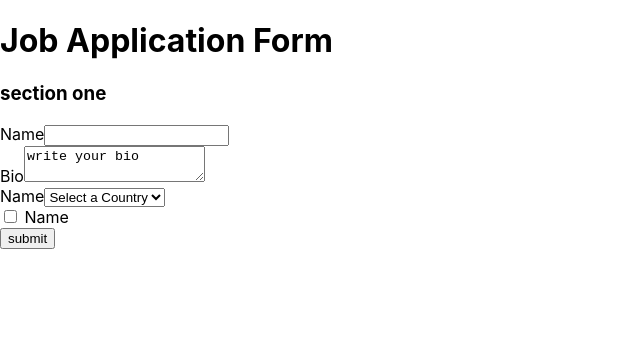
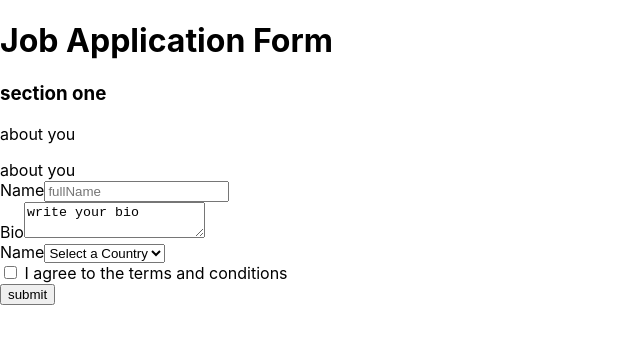
Before and after one commit to asar17/React-Testing-Libraray-Example, a React (Create React App) app: page / in a window 1280 px wide. Shown: the top 344 px of the page, without its empty margins (0-640 px from the left). Built offline with nearby package versions, Linux system fonts and the light colour scheme.

Commit message:
gitByText query

```diff
--- a/src/components/application/application.tsx
+++ b/src/components/application/application.tsx
@@ -4,10 +4,12 @@ const Application = () =>{
     <>
         <h1>Job Application Form</h1>
         <h3>section one</h3>
+        <p>about you</p>
+        <span>about you</span>
         <form>
             <div>
                 <label htmlFor="name" >Name</label>
-                <input type="text" id="name"/>
+                <input type="text" id="name" placeholder="fullName"/>
             </div>
             <div>
                 <label htmlFor="bio">Bio</label>
@@ -28,8 +30,8 @@ const Application = () =>{
             </div>
             <div>
                 <label>
-                  {/* <input type="checkbox" id="terms"/> I agree to the terms and conditions */}
-                  <input type="checkbox" id="terms"/> Name
+                  <input type="checkbox" id="terms"/> I agree to the terms and conditions
+                  {/* <input type="checkbox" id="terms"/> Name */}
 
                 </label>
             </div>
```
Also changed, not shown: 1 other file (tests, documents, lock files or other folders).
